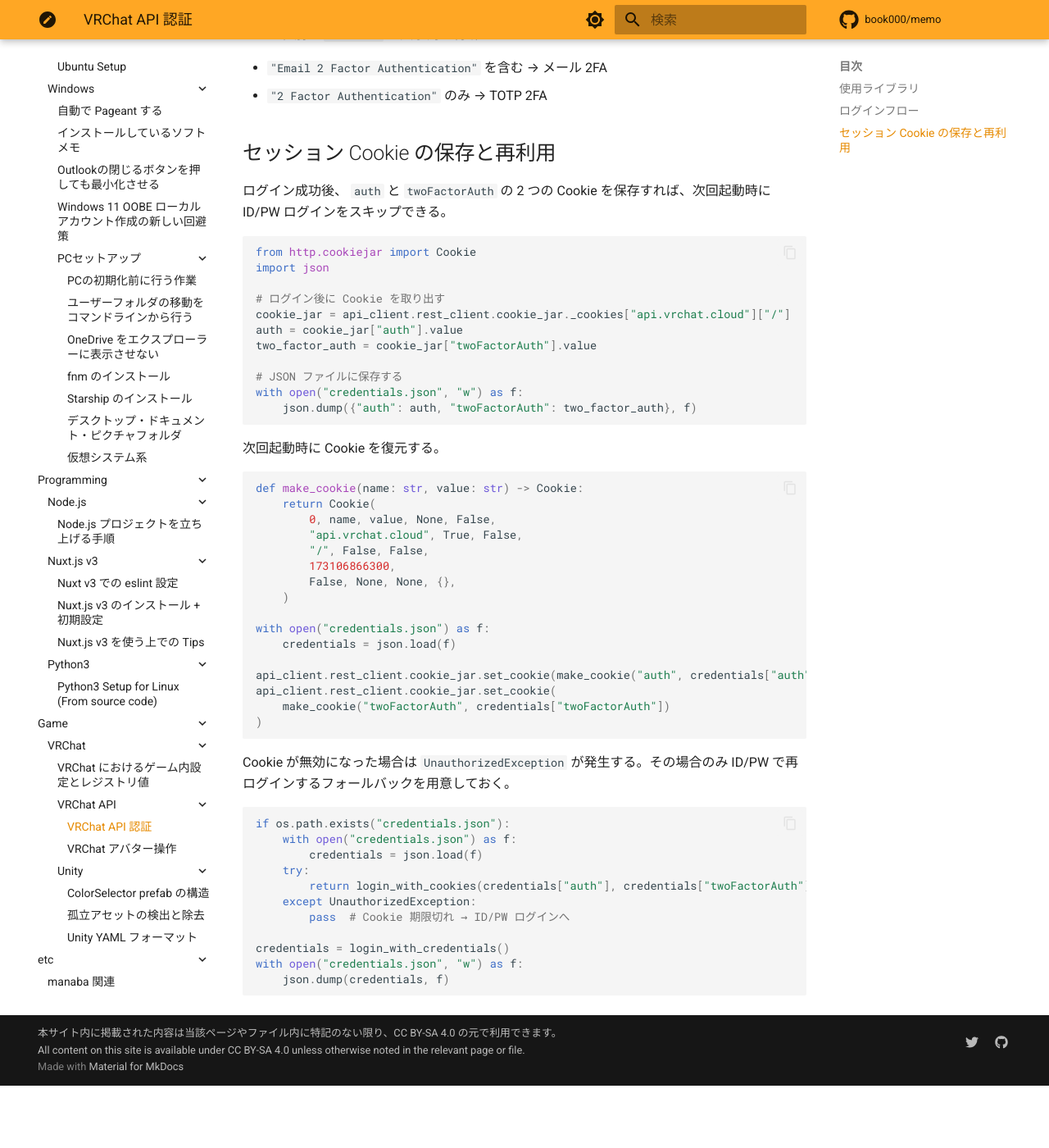
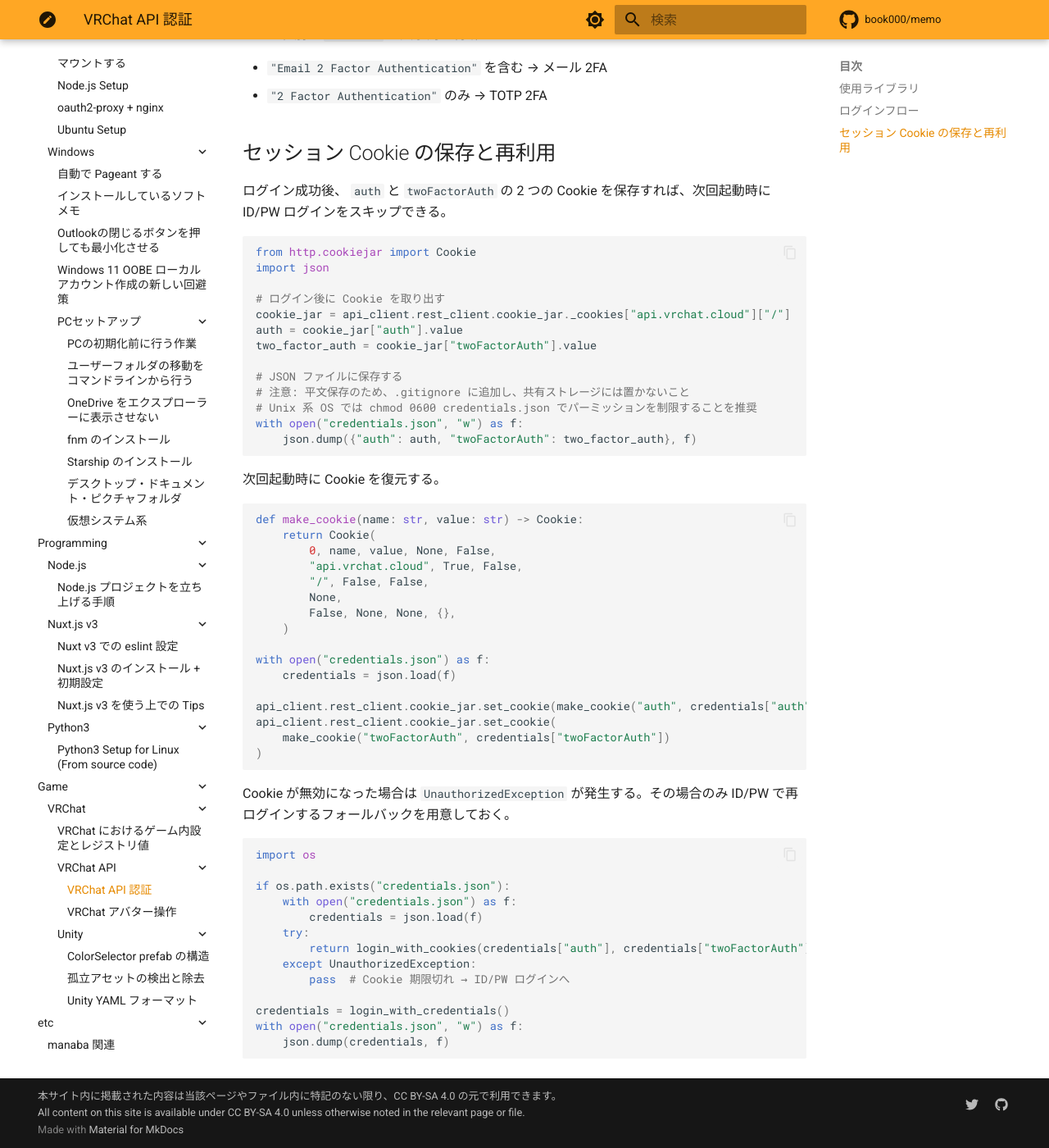
Before and after one commit to book000/memo, an MkDocs documentation site: the page built from docs/game/vrchat/api/authentication.md, in a window 1280 px wide and 1400 px high, scrolled down 1070 px. Shown: the whole window at 82% size. Built offline with MkDocs 1.6.1 and Material for MkDocs 9.7.7, drawn with Linux system fonts in a browser that asks for light colours; comment, search, counter and statistics services are not loaded; before the commit the page ends 2394 px from its top, so only the background shows below that.

Commit message:
fix(vrchat): Copilot レビュー指摘を修正
- authentication.md: credentials.json のセキュリティ注意書きを追加
- authentication.md: Cookie の expires を 173106866300 から None に変更
- authentication.md: フォールバックログインのスニペットに import os を追加
- avatars.md: 差分チェックのスニペットに import os を追加
- orphan-assets.md: GUID_RE を collect_guid_map 内で活用するよう修正
- orphan-assets.md: reachable_paths.json を reachable_paths.txt に修正
- color-selector.md: make_key / make_key_for_count の説明を明確化

Co-Authored-By: Claude Sonnet 4.6 <noreply@anthropic.com>

````diff
--- a/docs/game/vrchat/api/authentication.md
+++ b/docs/game/vrchat/api/authentication.md
@@ -62,6 +62,8 @@ auth = cookie_jar["auth"].value
 two_factor_auth = cookie_jar["twoFactorAuth"].value
 
 # JSON ファイルに保存する
+# 注意: 平文保存のため、.gitignore に追加し、共有ストレージには置かないこと
+# Unix 系 OS では chmod 0600 credentials.json でパーミッションを制限することを推奨
 with open("credentials.json", "w") as f:
     json.dump({"auth": auth, "twoFactorAuth": two_factor_auth}, f)
 ```
@@ -74,7 +76,7 @@ def make_cookie(name: str, value: str) -> Cookie:
         0, name, value, None, False,
         "api.vrchat.cloud", True, False,
         "/", False, False,
-        173106866300,
+        None,
         False, None, None, {},
     )
 
@@ -90,6 +92,8 @@ api_client.rest_client.cookie_jar.set_cookie(
 Cookie が無効になった場合は `UnauthorizedException` が発生する。その場合のみ ID/PW で再ログインするフォールバックを用意しておく。
 
 ```python
+import os
+
 if os.path.exists("credentials.json"):
     with open("credentials.json") as f:
         credentials = json.load(f)
````
Also changed, not shown: docs/game/vrchat/api/avatars.md (+1 -0 lines), docs/game/vrchat/unity/color-selector.md (+1 -1 lines), docs/game/vrchat/unity/orphan-assets.md (+2 -2 lines).
